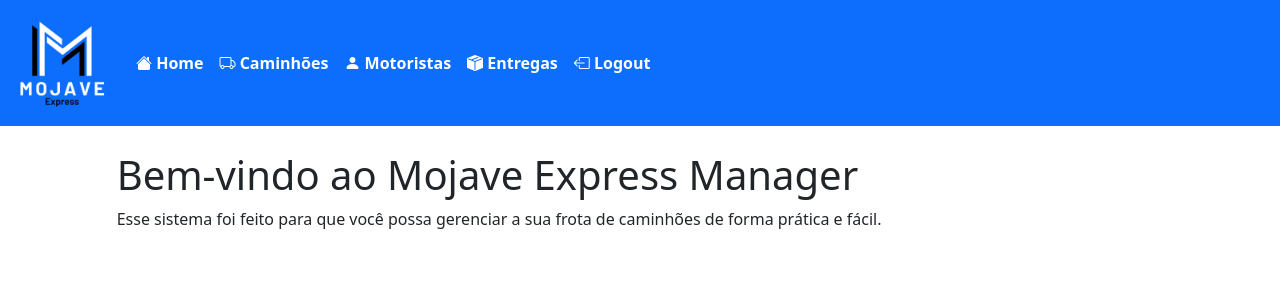
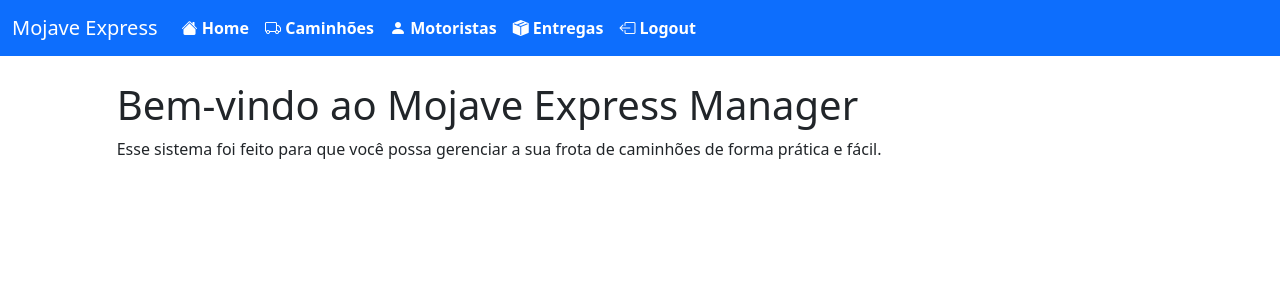
Before and after one commit to MattMilfont/portfolio, a Next.js app: page /main in a window 1280 px wide. Before the commit this address had no page. Shown: the top 300 px of the page. Built offline with nearby package versions, Linux system fonts and the light colour scheme.

Commit message:
[Feature] Criando o dockerfiler e ajustando a build da aplicação

```diff
--- a/src/app/main/page.tsx
+++ b/src/app/main/page.tsx
@@ -1,28 +1,28 @@
 "use client";
 
-import { useState, useEffect } from "react";
-import { useRouter } from "next/navigation";
+// import { useState, useEffect } from "react";
+// import { useRouter } from "next/navigation";
 
 import Header from "@/components/header";
 
 export default function MainPage() {
-  const [isAuthenticated, setIsAuthenticated] = useState<boolean>(false);
+  // const [isAuthenticated, setIsAuthenticated] = useState<boolean>(false);
 
-  const router = useRouter();
+  // const router = useRouter();
 
-  const checkAuthentication = async () => {
-    const sessionKey = localStorage.getItem("sessionKey");
+  // const checkAuthentication = async () => {
+  //   const sessionKey = localStorage.getItem("sessionKey");
 
-    if (!sessionKey) {
-      router.push("/");
-    } else {
-      setIsAuthenticated(true);
-    }
-  };
+  //   if (!sessionKey) {
+  //     router.push("/");
+  //   } else {
+  //     setIsAuthenticated(true);
+  //   }
+  // };
 
-  useEffect(() => {
-      checkAuthentication();
-  });
+  // useEffect(() => {
+  //     checkAuthentication();
+  // });
 
   return (
     <div>
--- a/src/components/header.tsx
+++ b/src/components/header.tsx
@@ -1,5 +1,4 @@
 import React from "react";
-import { removeSession } from "@/lib/session";
 
 interface HeaderProps {
   title: string;
@@ -10,12 +9,7 @@ const Header: React.FC<HeaderProps> = ({ title }) => {
     <nav className="navbar navbar-expand-lg bg-primary">
       <div className="container-fluid">
         <a className="navbar-brand" href="/main" style={{ color: "white" }}>
-          <img
-              src="../assets/mojave-logo.png"
-              alt="Mojave Logo"
-              className="img-fluid"
-              style={{ maxWidth: "100px", height: "auto" }}
-            />
+          {title}
         </a>
         <button
           className="navbar-toggler"
@@ -37,12 +31,16 @@ const Header: React.FC<HeaderProps> = ({ title }) => {
                 aria-current="page"
                 href="/main"
               >
-                <b><i className="bi bi-house-fill"></i> Home</b>
+                <b>
+                  <i className="bi bi-house-fill"></i> Home
+                </b>
               </a>
             </li>
             <li className="nav-item">
               <a className="nav-link" style={{ color: "white" }} href="/trucks">
-                <b><i className="bi bi-truck"></i> Caminhões</b>
+                <b>
+                  <i className="bi bi-truck"></i> Caminhões
+                </b>
               </a>
             </li>
             <li className="nav-item">
@@ -51,7 +49,9 @@ const Header: React.FC<HeaderProps> = ({ title }) => {
                 style={{ color: "white" }}
                 href="/drivers"
               >
-                <b><i className="bi bi-person-fill"></i> Motoristas</b>
+                <b>
+                  <i className="bi bi-person-fill"></i> Motoristas
+                </b>
               </a>
             </li>
             <li className="nav-item">
@@ -60,23 +60,27 @@ const Header: React.FC<HeaderProps> = ({ title }) => {
                 style={{ color: "white" }}
                 href="/deliveries"
               >
-                <b><i className="bi bi-box-seam-fill"></i> Entregas</b>
+                <b>
+                  <i className="bi bi-box-seam-fill"></i> Entregas
+                </b>
               </a>
             </li>
             <li className="nav-item">
               <button
-                  className="nav-link"
-                  style={{ color: "white" }}
-                  onClick={()=>{
-                    const sessionKey = localStorage.getItem('sessionKey');
-                    if(sessionKey != null){
-                      removeSession(sessionKey);
-                    }
-                    localStorage.removeItem('sessionKey');
-                    window.location.href = '/';
-                  }}
-                >
-                <b><i className="bi bi-box-arrow-left"></i> Logout</b>
+                className="nav-link"
+                style={{ color: "white" }}
+                onClick={() => {
+                  // const sessionKey = localStorage.getItem("sessionKey");
+                  // if (sessionKey != null) {
+                  //   removeSession(sessionKey);
+                  // }
+                  localStorage.removeItem("sessionKey");
+                  window.location.href = "/";
+                }}
+              >
+                <b>
+                  <i className="bi bi-box-arrow-left"></i> Logout
+                </b>
               </button>
             </li>
           </ul>
--- a/src/lib/session.ts
+++ b/src/lib/session.ts
@@ -1,13 +1,13 @@
-const sessions = new Map<string, any>();
+// const sessions = new Map<string, any>();
 
-export const setSession = (sessionKey: string, userData: any) => {
-  sessions.set(sessionKey, userData);
-};
+// export const setSession = (sessionKey: string, userData: any) => {
+//   sessions.set(sessionKey, userData);
+// };
 
-export const getSession = (sessionKey: string) => {
-  return sessions.get(sessionKey);
-};
+// export const getSession = (sessionKey: string) => {
+//   return sessions.get(sessionKey);
+// };
 
-export const removeSession = (sessionKey: string) => {
-  sessions.delete(sessionKey);
-};
+// export const removeSession = (sessionKey: string) => {
+//   sessions.delete(sessionKey);
+// };
--- a/src/services/UserService.ts
+++ b/src/services/UserService.ts
@@ -1,5 +1,3 @@
-import { User, UserModel } from "../models/UserModel";
-
 export const authentication = async (email: string, password: string) => {
   const response = await fetch("http://localhost:3333/auth", {
     method: "POST",
```
Also changed, not shown: 1 other file (tests, documents, lock files or other folders).
